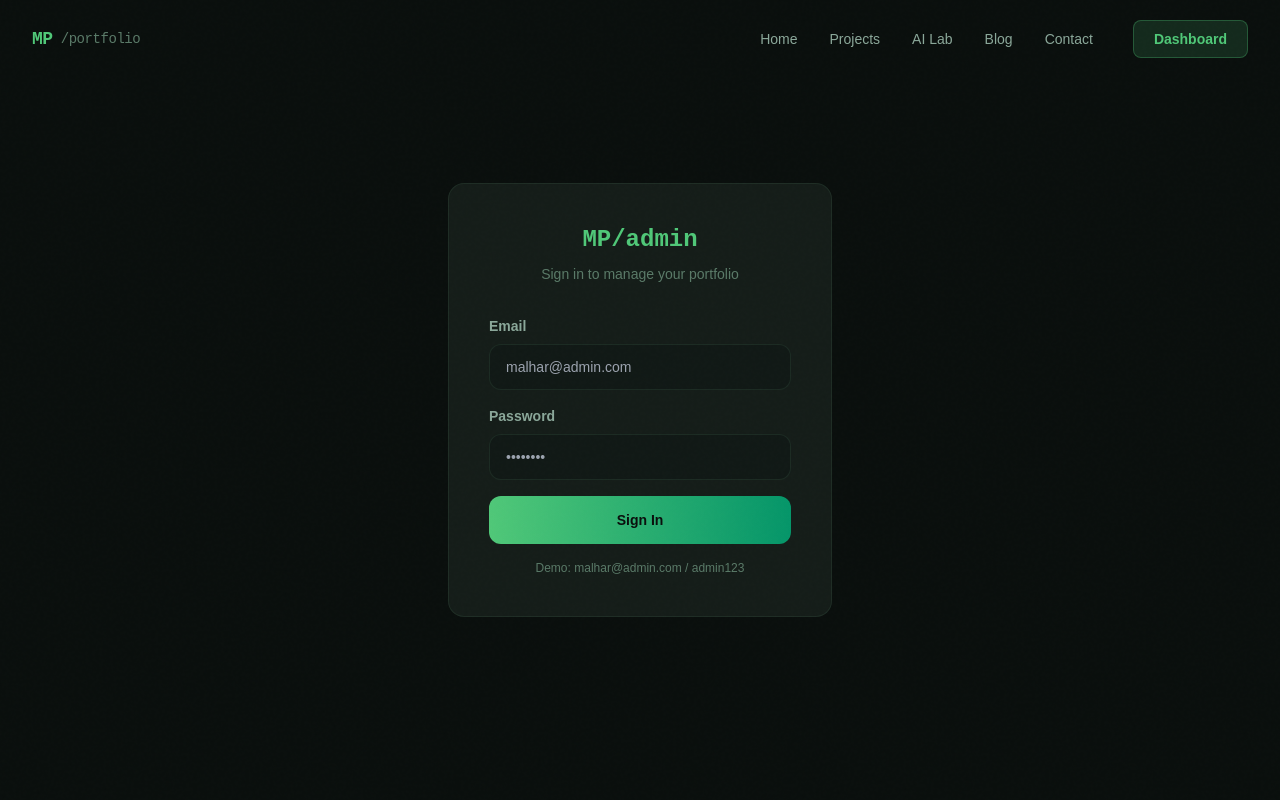
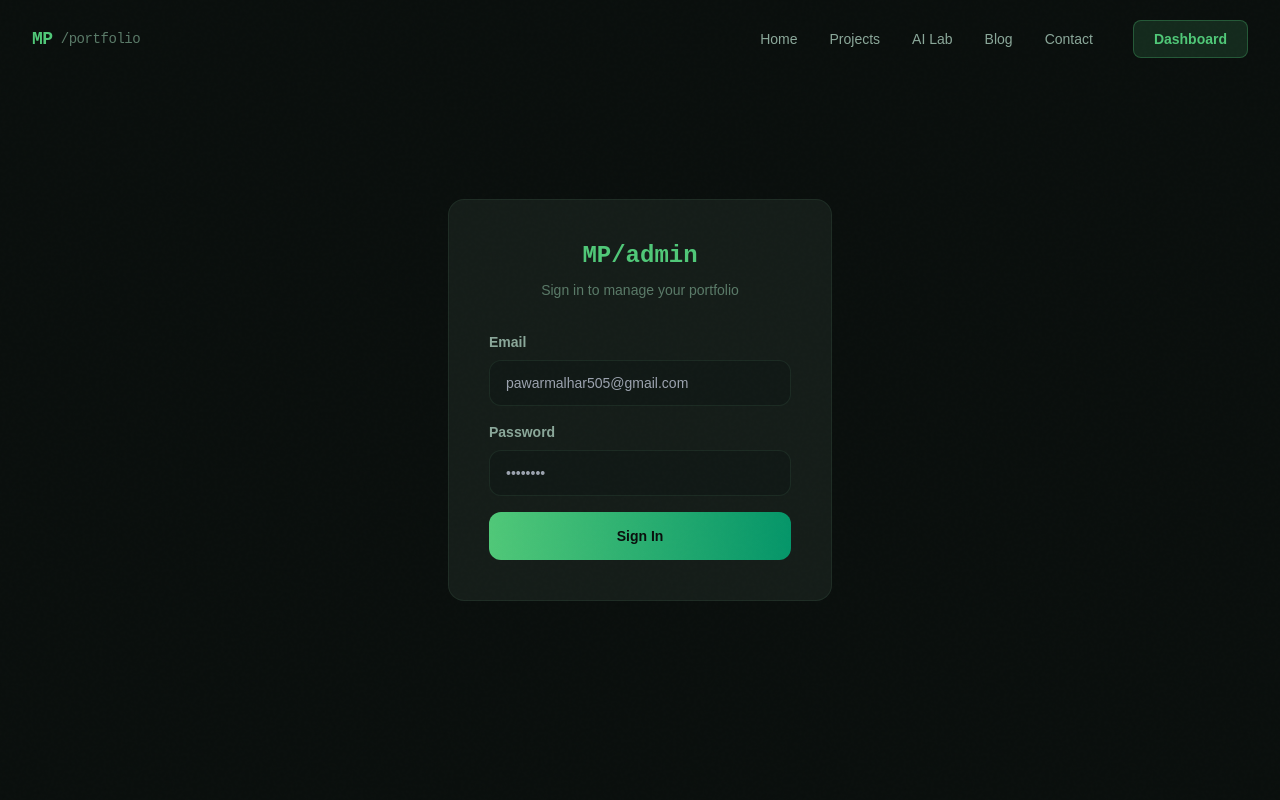
Before and after one commit to malharpawar505/malhar-portfolio, a Next.js app: page /admin in a window 1280 px wide. Shown: the top 800 px of the page. Built offline with nearby package versions, Linux system fonts and the light colour scheme.

Commit message:
Secure admin dashboard and add database connection status warning

```diff
--- a/app/admin/page.js
+++ b/app/admin/page.js
@@ -6,8 +6,8 @@ import {
   Send, Settings, Bell
 } from 'lucide-react';
 
-const ADMIN_PASS = 'admin123';
-const ADMIN_EMAIL = 'malhar@admin.com';
+const ADMIN_EMAIL = process.env.NEXT_PUBLIC_ADMIN_EMAIL || 'pawarmalhar505@gmail.com';
+const ADMIN_PASS = process.env.NEXT_PUBLIC_ADMIN_PASSWORD || 'admin123';
 
 function Modal({ title, onClose, children }) {
   return (
@@ -129,7 +129,7 @@ export default function AdminPage() {
           <div className="space-y-4">
             <div>
               <label className="block text-sm font-semibold text-text-secondary mb-2">Email</label>
-              <input className="w-full px-4 py-3 bg-bg-secondary border border-border rounded-xl text-sm input-focus" placeholder="malhar@admin.com" value={email} onChange={e => setEmail(e.target.value)} />
+              <input className="w-full px-4 py-3 bg-bg-secondary border border-border rounded-xl text-sm input-focus" placeholder="pawarmalhar505@gmail.com" value={email} onChange={e => setEmail(e.target.value)} />
             </div>
             <div>
               <label className="block text-sm font-semibold text-text-secondary mb-2">Password</label>
@@ -138,7 +138,6 @@ export default function AdminPage() {
             <button onClick={handleLogin} className="w-full py-3.5 bg-gradient-to-r from-accent to-emerald-600 text-bg-primary font-bold text-sm rounded-xl hover:shadow-[0_8px_30px_rgba(80,200,120,0.3)] transition-all">
               Sign In
             </button>
-            <p className="text-center text-xs text-text-muted mt-3">Demo: malhar@admin.com / admin123</p>
           </div>
         </div>
       </div>
@@ -209,6 +208,11 @@ export default function AdminPage() {
                 <h1 className="text-2xl font-bold">Dashboard</h1>
                 <p className="text-sm text-text-muted mt-1">Welcome back, Malhar</p>
               </div>
+              {!process.env.NEXT_PUBLIC_SUPABASE_URL && (
+                <div className="px-4 py-2 bg-accent-red/10 border border-accent-red/20 rounded-xl text-accent-red text-xs font-semibold animate-pulse">
+                  ⚠️ Database Disconnected (Using Demo Mode)
+                </div>
+              )}
             </div>
 
             <div className="grid grid-cols-2 lg:grid-cols-4 gap-4 mb-8">
```
